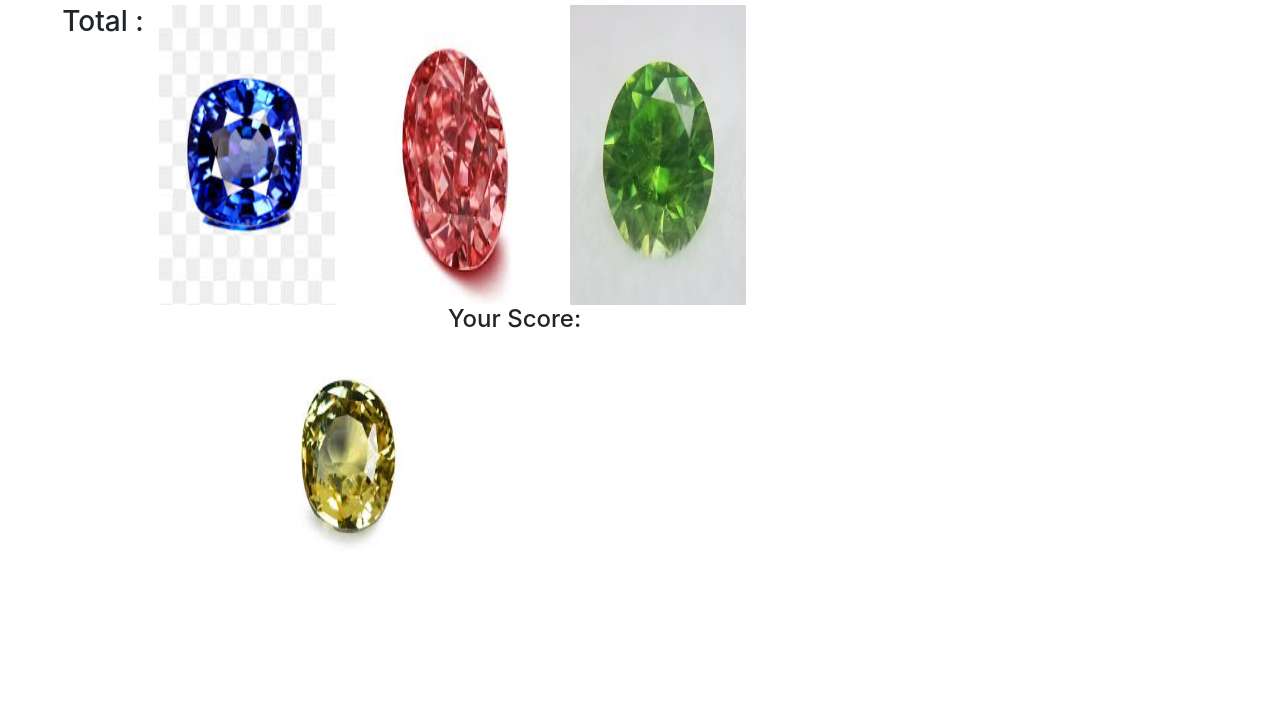
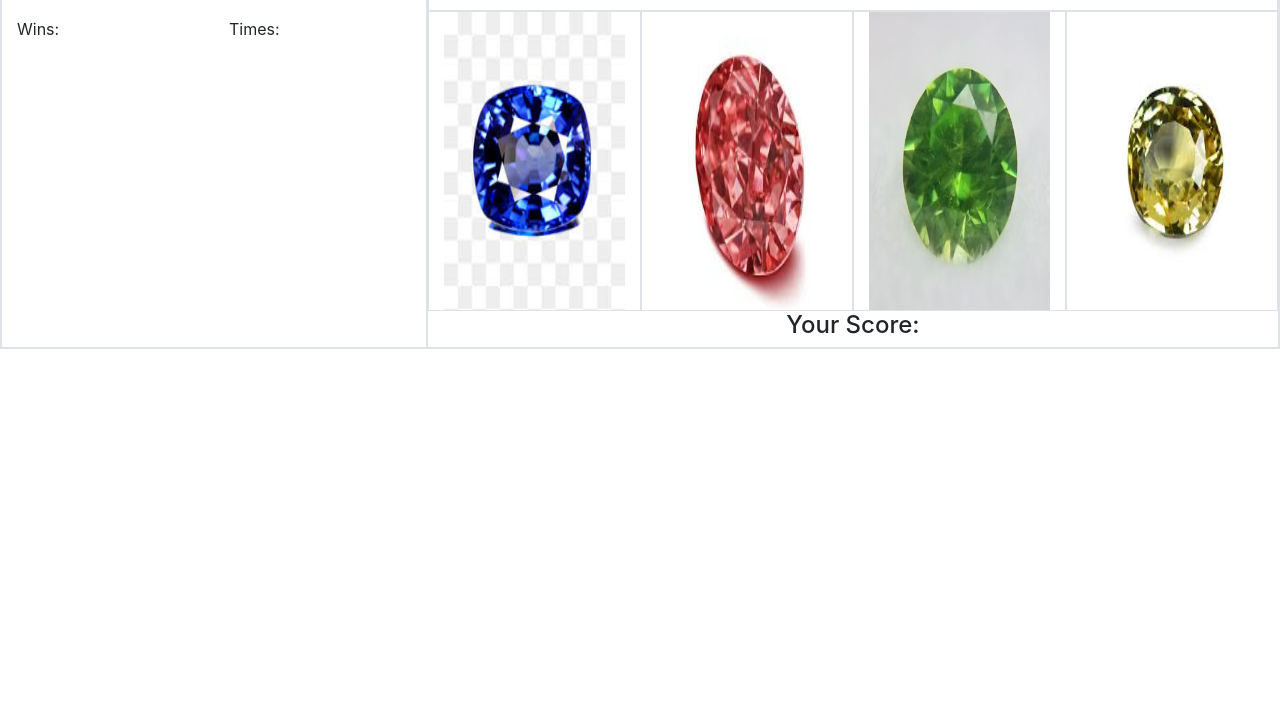
Before and after one commit to Esther12/CrystalsCollectorGame, a plain HTML site: page index.html in a window 1280 px wide. Shown: the part 93-800 px from the top of the page. Drawn offline with nearby package versions, Linux system fonts and the light colour scheme.

Commit message:
function complication

```diff
--- /dev/null
+++ b/assets/css/style.css
@@ -0,0 +1,4 @@
+img{
+    width: 100%;
+    height: 300px;
+}
--- a/index.html
+++ b/index.html
@@ -6,28 +6,43 @@
     <meta http-equiv="X-UA-Compatible" content="ie=edge">
     <link rel="stylesheet" href="https://stackpath.bootstrapcdn.com/bootstrap/4.3.1/css/bootstrap.min.css" integrity="sha384-ggOyR0iXCbMQv3Xipma34MD+dH/1fQ784/j6cY/iJTQUOhcWr7x9JvoRxT2MZw1T" crossorigin="anonymous">
     <script src="https://ajax.googleapis.com/ajax/libs/jquery/3.4.1/jquery.min.js"></script>
+    <link rel="stylesheet" href="assets/css/style.css">
     <title>Document</title>
 </head>
 <body>
-    <div class="row col-12 d-flex justify-content-center">
+    <div class="container-fluid justify-content-left border">
+
+
+            <div class="row col-12 d-flex justify-content-center border">
                     <h1>Crystial XXX</h1>
             </div>
-    <div class= " row col-4 d-flex justify-content-center">
+            <div class="row">
+                    <div class= "col-4  justify-content-center border">
                             <h3>Rules</h3>
                             <p></p>
-
+                            <div class="row">
+                                <div class="col-6">
+                                    <p>Wins: <span id="Wins"></span></p>
                                 </div>
-    <div class=" row col-8 d-flex justify-content-center">
-        <div class="d-flex justify-content-center">
-            <h3>Total : </h3>
+                                <div class="col-6">
+                                    <p>Times: <span id="Times"></span></p>
                                 </div>
-        <img id = "img1" class="col-3" src="assets/images/img1.jpeg" alt="Dim1" width="250" height="300">
-        <img id = "img2" class="col-3" src="assets/images/img2.jpeg" alt="Dim1" width="250" height="300">
-        <img id = "img3" class="col-3" src="assets/images/img3.jpg" alt="Dim1" width="250" height="300">
-        <img id = "img4" class="col-3" src="assets/images/img4.jpeg" alt="Dim1" width="250" height="300">
-
-    <div class="">
+                            </div>
+                    </div>
+                    <div class="col-8 border">
+                            <div class="row justify-content-center border">
+                                <h3 class="col-12 text-center">Total : </h3>
+                            </div>
+                            <div class="row">
+                                <img id = "img1" class="col-3 border" src="assets/images/img1.jpeg" alt="Dim1" >
+                                <img id = "img2" class="col-3 border" src="assets/images/img2.jpeg" alt="Dim1" >
+                                <img id = "img3" class="col-3 border" src="assets/images/img3.jpg" alt="Dim1" >
+                                <img id = "img4" class="col-3 border" src="assets/images/img4.jpeg" alt="Dim1">
+                            </div>
+                            <div class="text-center">
                                 <h4> Your Score: </h4>
+                            </div>
+                    </div>
             </div>
     </div>
     <script src="assets/js/game.js"></script>
```
Lines whose indentation alone changed are shown as unchanged.
